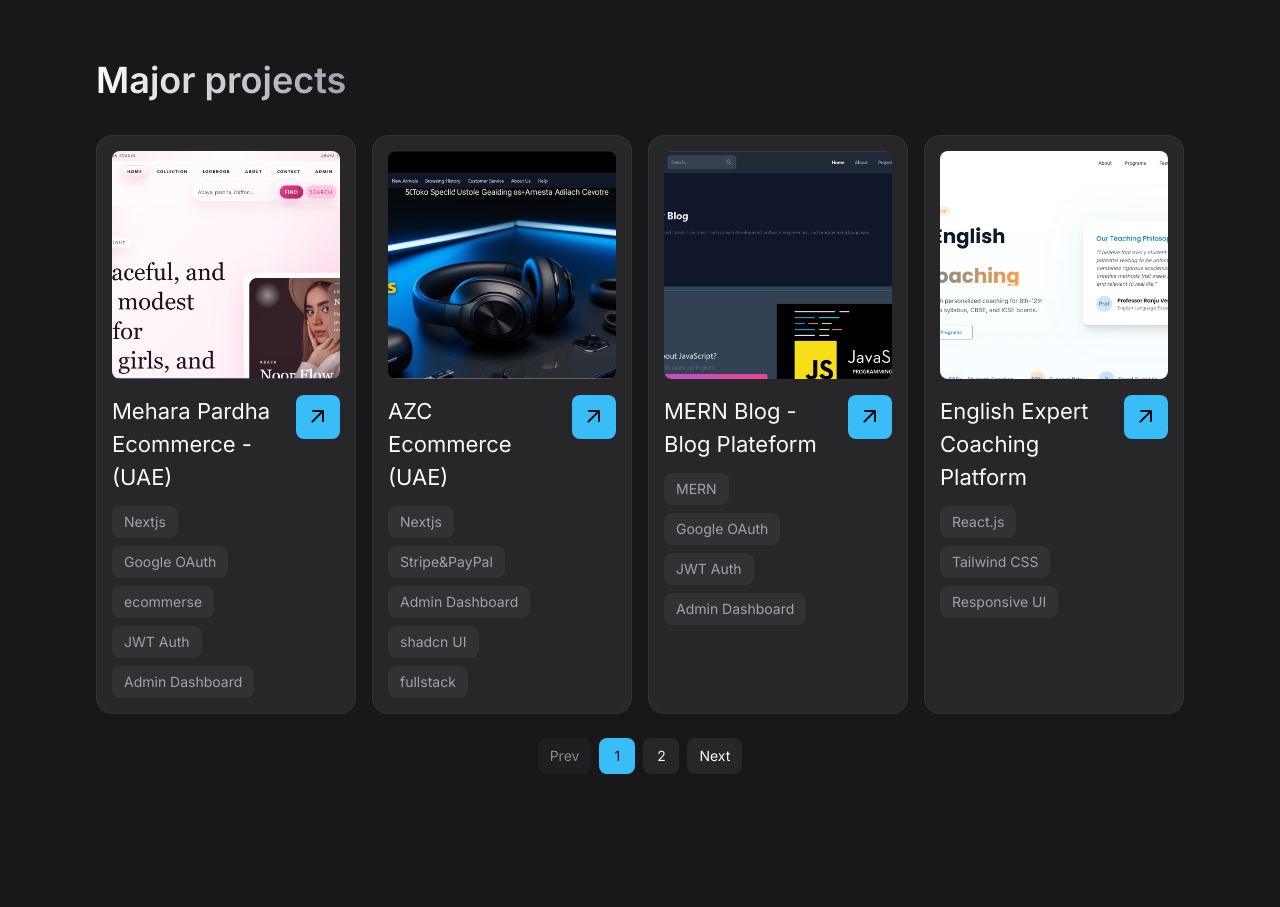
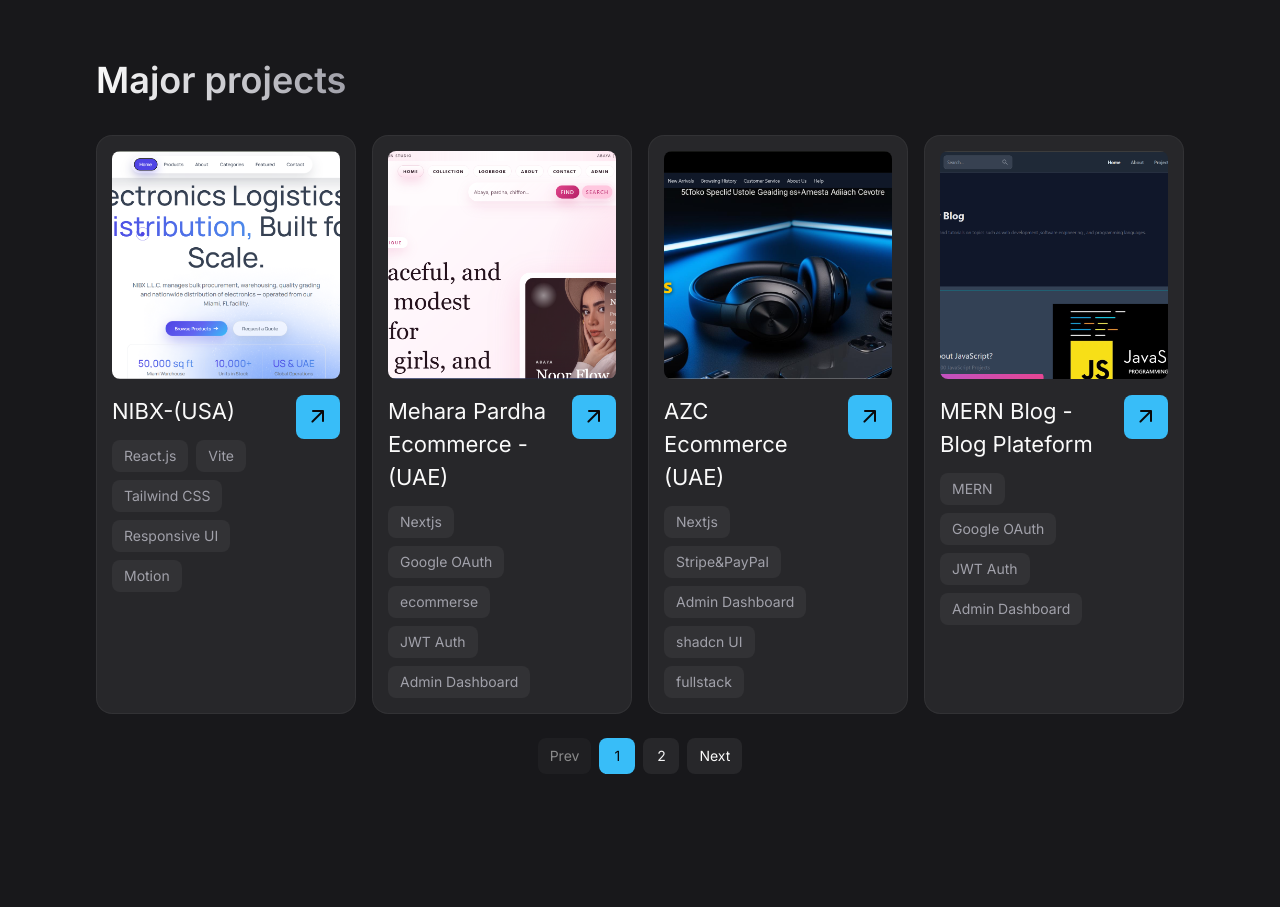
Before and after one commit to Rashid-C/Portfolio-FrontEnd-React-, a React (Vite) app: page / in a window 1280 px wide. Shown: the part 2820-3727 px from the top of the page. Built offline with nearby package versions, Linux system fonts and the light colour scheme; no server answers.

Commit message:
USA Work

```diff
--- a/src/components/Work.jsx
+++ b/src/components/Work.jsx
@@ -19,8 +19,15 @@ import project3 from "../images/project-3.png";
 import english from "../images/english.png";
 import kerala from "../images/kerala.png";
 import mehara from "../images/mehara.png";
+import NIBX from "../images/nibx.png";
 
 const works = [
+  {
+    imgSrc: NIBX,
+    title: "NIBX-(USA)",
+    tags: ["React.js", "Vite", "Tailwind CSS", "Responsive UI", "Motion"],
+    projectLink: "https://nibx-us.vercel.app",
+  },
   {
     imgSrc: mehara,
     title: "Mehara Pardha Ecommerce -(UAE)",
@@ -153,11 +160,10 @@ const Work = () => {
                   key={page}
                   type="button"
                   onClick={() => handlePageChange(page)}
-                  className={`h-9 min-w-9 px-3 rounded-lg text-sm transition-colors ${
-                    isActive
+                  className={`h-9 min-w-9 px-3 rounded-lg text-sm transition-colors ${isActive
                       ? "bg-sky-400 text-zinc-950"
                       : "bg-zinc-800 hover:bg-zinc-700 text-zinc-100"
-                  }`}
+                    }`}
                 >
                   {page}
                 </button>
```
Also changed, not shown: src/images/nibx.png (added).
